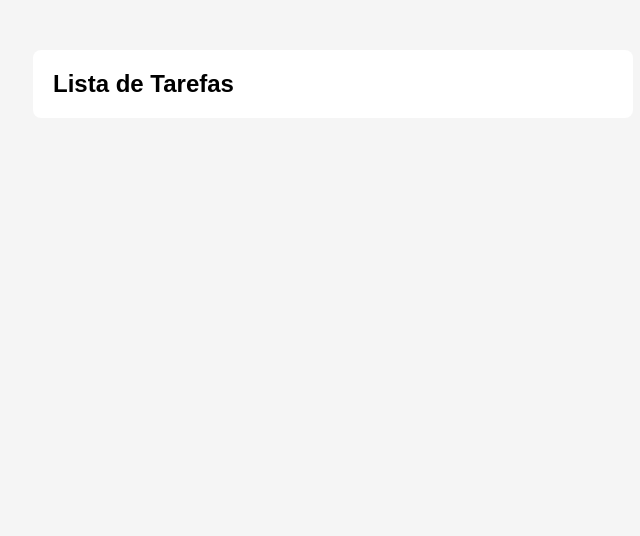
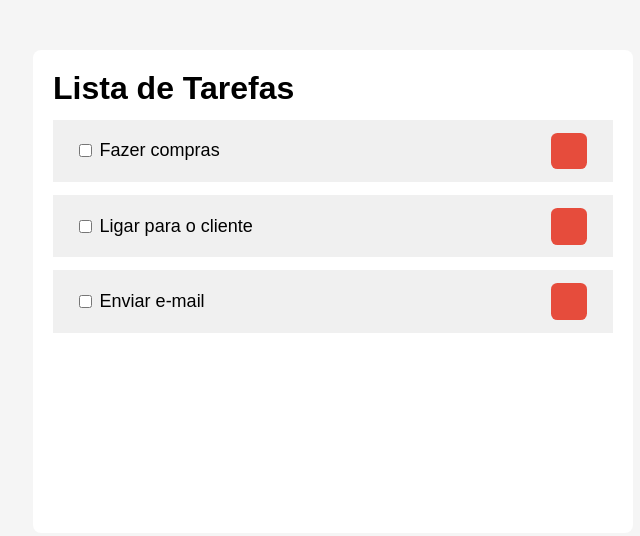
Before and after one commit to fullstackmaster2026/Lista-de-Tarefas, a plain HTML site: page index.html in a window 1280 px wide. Shown: the whole page, without its empty margins (307-947 px from the left). Drawn offline with Linux system fonts and the light colour scheme.

Commit message:
Criação, renderização e estilização das tasks

```diff
--- a/index.html
+++ b/index.html
@@ -5,13 +5,18 @@
     <meta charset="UTF-8">
     <meta name="viewport" content="width=device-width, initial-scale=1.0">
     <link rel="stylesheet" href="styles.css">
+    <script src="./main.js"></script>
     <title>Lista de Tarefas</title>
 </head>
 
 <body>
-    <section class="container">
+    <main class="container">
         <h1>Lista de Tarefas</h1>
-    </section>
+        <section class="tasks-section">
+            <ul id="tasks-list"></ul>
+        </section>
+    </main>
+
 </body>
 
 </html>
--- /dev/null
+++ b/main.js
@@ -0,0 +1,42 @@
+let tasks = [
+    { id: 1, description: 'Fazer compras', completed: false },
+    { id: 2, description: 'Ligar para o cliente', completed: false },
+    { id: 3, description: 'Enviar e-mail', completed: false }
+];
+
+const getCheckbox = ({ id, description, completed }) => {
+    const checkbox = document.createElement('input');
+    const label = document.createElement('label');
+    const wrapper = document.createElement('div');
+    const checkboxId = `checkbox-${id}`;
+
+
+    checkbox.type = 'checkbox';
+    checkbox.id = checkboxId;
+    checkbox.checked = completed;
+
+    label.htmlFor = checkboxId;
+    label.textContent = description;
+
+    wrapper.className = 'checkbox-label';
+
+    wrapper.appendChild(checkbox);
+    wrapper.appendChild(label);
+
+    return wrapper;
+}
+
+
+window.onload = function() {
+    tasks.forEach((task) => {
+        const checkbox = getCheckbox(task);
+        const taskItem = document.getElementById('tasks-list');
+        const toDo = document.createElement('li');
+        const button = document.createElement('button');
+
+        toDo.id = task.id;
+        toDo.appendChild(checkbox);
+        taskItem.appendChild(toDo);
+        toDo.appendChild(button);
+    });
+}
--- a/styles.css
+++ b/styles.css
@@ -10,9 +10,64 @@ body {
 }
 
 .container {
-    max-width: 600px;
-    margin: 50px auto;
-    padding: 20px;
+    max-width: 37.5rem;
+    margin: 3.125rem auto;
+    padding: 1.25rem;
     background-color: white;
-    border-radius: 8px;
+    border-radius: .5rem;
 }
+
+.tasks-section {
+    margin: .8rem 0 1.6rem;
+    min-height: 2.5rem;
+
+    & > ul {
+        padding: 0;
+        height: 23rem;
+        overflow: auto;
+    }
+
+    & > ul > li {
+        list-style-type: none;
+        padding: .8rem 1.6rem;
+        font-size: 1.125rem;
+        background-color: #f0f0f0;
+        display: flex;
+        justify-content: space-between;
+        position: relative;
+        margin-bottom: .8rem;
+    }
+
+    & > ul > li:last-child {
+        margin-bottom: 0;
+    }
+
+    & > ul > li > button {
+        width: 2.3rem;
+        height: 2.3rem;
+        background-color: #e64c3c;
+        color: white;
+        border: none;
+        border-radius: .4rem;
+        cursor: pointer;
+
+        &:hover {
+            background-color: #c43b2e;
+        }
+    }
+}
+
+.checkbox-label {
+    display: flex;
+    align-items: center;
+    justify-content: center;
+    gap: .5rem;
+
+    & > label {
+        cursor: pointer;
+    }
+
+    & > input {
+        cursor: pointer;
+    }
+}
```
